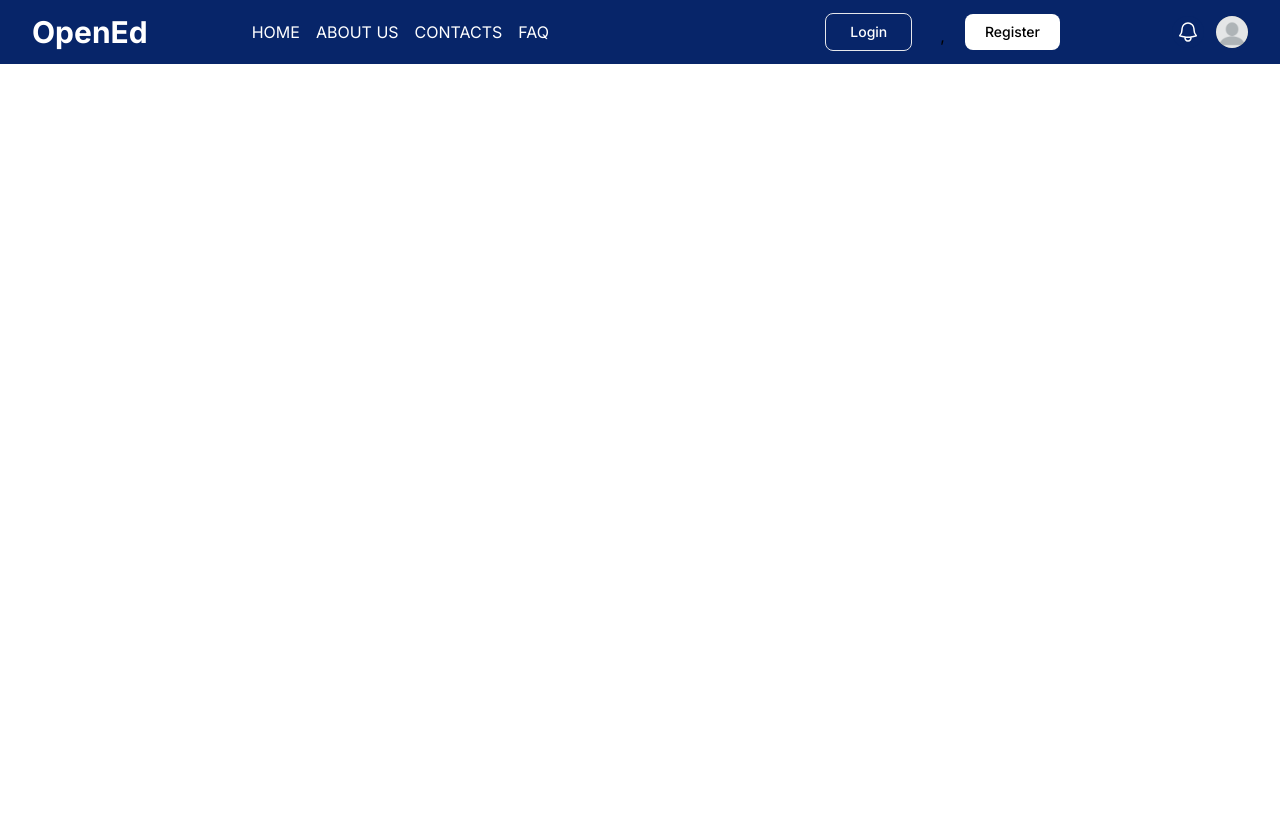
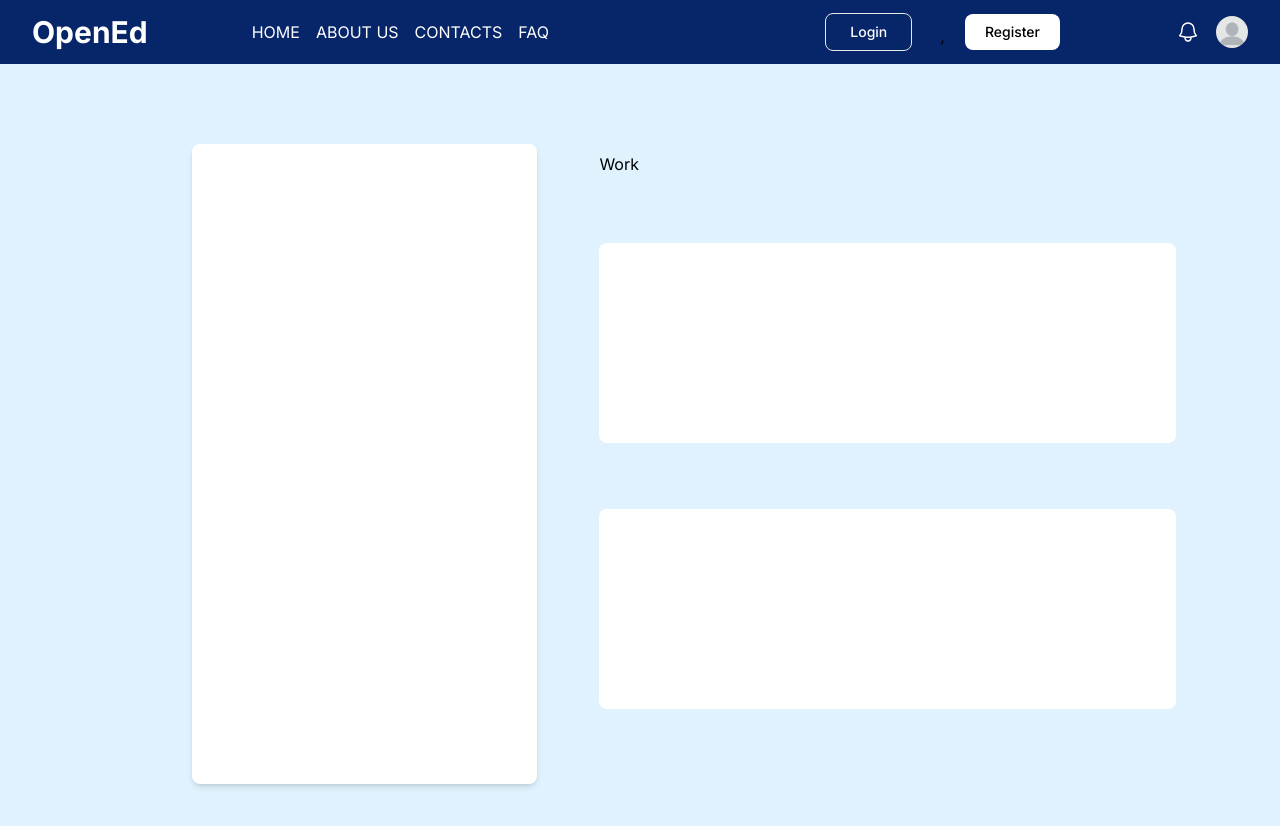
Before and after one commit to Xanvia/MOOC-IT-Center-UOP, a Next.js app in the folder frontend/: page /user in a window 1280 px wide. Shown: the top 826 px of the page. Before the commit the page ends 800 px from the top, so only its background shows below. Built offline with nearby package versions, Linux system fonts and the light colour scheme; no server answers.

Commit message:
fix:layout

```diff
--- a/frontend/src/app/user/layout.tsx
+++ b/frontend/src/app/user/layout.tsx
@@ -2,6 +2,7 @@ import type { Metadata } from "next";
 import { Inter } from "next/font/google";
 import "@/styles/globals.css";
 import Navbar from "@/components/Navbar/Navbar";
+import clsx from "clsx";
 
 const inter = Inter({ subsets: ["latin"] });
 
@@ -16,7 +17,7 @@ export default function RootLayout({
 }>) {
   return (
     <html lang="en">
-      <body className={inter.className}>
+      <body className={clsx(inter.className, "bg-sky-100")}>
         <Navbar />
         {children}
       </body>
--- a/frontend/src/app/user/page.tsx
+++ b/frontend/src/app/user/page.tsx
@@ -4,7 +4,19 @@ import Navbar from "@/components/Navbar/Navbar";
 export default function page() {
   return (
     <>
+      <div className="flex flex-row w-full h-full py-20">
+        <div className="basis-1/2">
 
+          <div className="bg-white h-full w-7/12 ml-48 rounded-lg shadow-md"></div>
+        </div>
+        <div className="grid basis-1/2 mr-24 p-2">
+        <h1>Work</h1>
+          <div className="bg-white h-[200px] rounded-lg ">
+
+          </div>
+          <div className="bg-white h-[200px] rounded-lg"></div>
+        </div>
+      </div>
     </>
   );
 }
```
